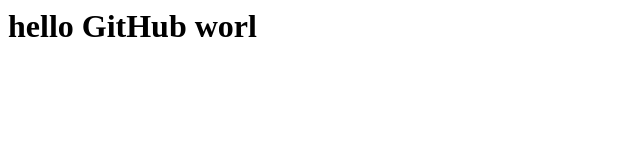
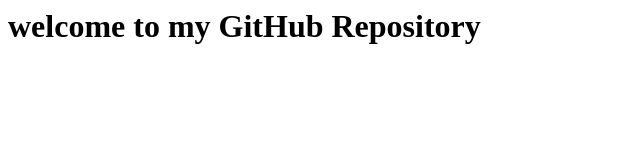
Before and after one commit to manltn/fist-repo, a plain HTML site: page index.html in a window 1280 px wide. Shown: the whole page, without its empty margins (0-640 px from the left). Drawn offline with Linux system fonts and the light colour scheme.

Commit message:
Update index,html content

```diff
--- a/index.html
+++ b/index.html
@@ -1 +1 @@
-<html><body><h1>hello GitHub worl</h1></body></html>
+<html><body><h1>welcome to my GitHub Repository</h1></body></html>
```
